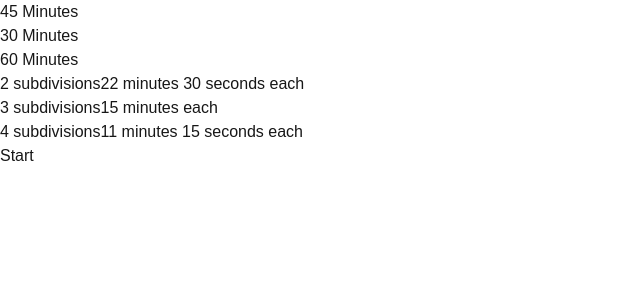
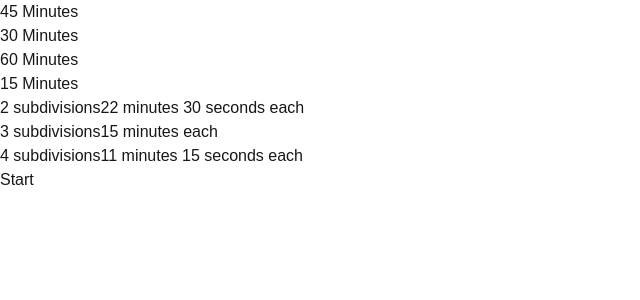
Before and after one commit to rodrigos1233/time-control, a Next.js app: page / in a window 1280 px wide. Shown: the top 300 px of the page, without its empty margins (0-640 px from the left). Built offline with nearby package versions, Linux system fonts and the light colour scheme.

Commit message:
add 15 minutes optionj

```diff
--- a/src/app/components/time-control/timeControl.tsx
+++ b/src/app/components/time-control/timeControl.tsx
@@ -31,6 +31,10 @@ export default function TimeControl() {
         {
             label: "60 Minutes",
             value: 60
+        },
+        {
+            label: "15 Minutes",
+            value: 15
         }
     ]
 
```
